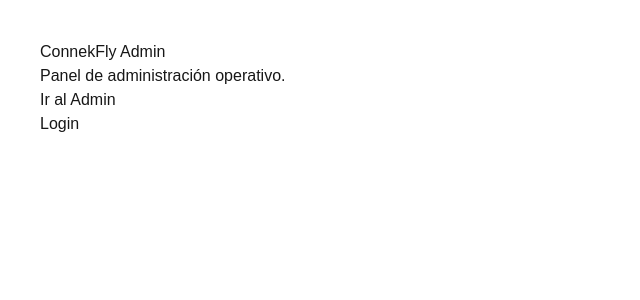
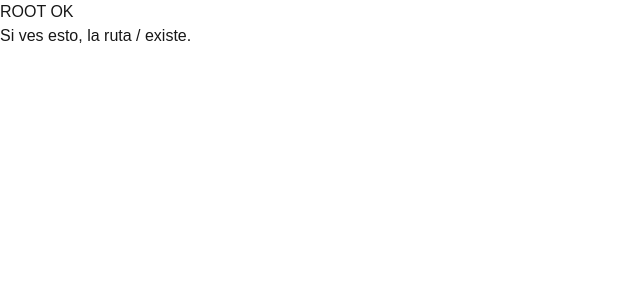
Before and after one commit to lawrence5518/connekfly-admin-next, a Next.js app: page / in a window 1280 px wide. Shown: the top 300 px of the page, without its empty margins (0-640 px from the left). Built offline with nearby package versions, Linux system fonts and the light colour scheme.

Commit message:
test: force root page

```diff
--- a/app/page.tsx
+++ b/app/page.tsx
@@ -1,17 +1,8 @@
 export default function Home() {
   return (
-    <main style={{ padding: 40, fontFamily: "sans-serif" }}>
-      <h1>ConnekFly Admin</h1>
-      <p>Panel de administración operativo.</p>
-
-      <ul>
-        <li>
-          <a href="/admin">Ir al Admin</a>
-        </li>
-        <li>
-          <a href="/login">Login</a>
-        </li>
-      </ul>
-    </main>
+    <div>
+      <h1>ROOT OK</h1>
+      <p>Si ves esto, la ruta / existe.</p>
+    </div>
   );
 }
```
